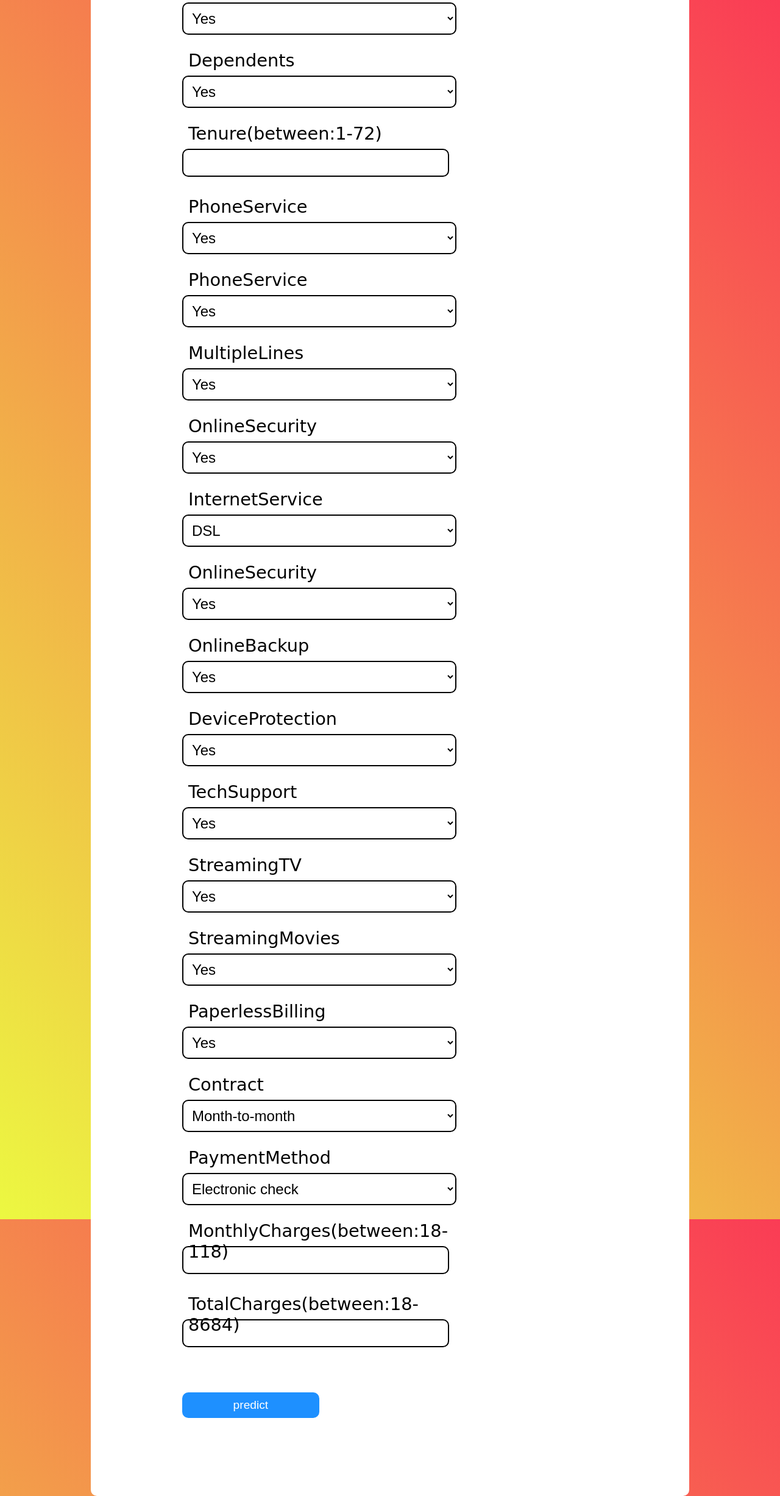
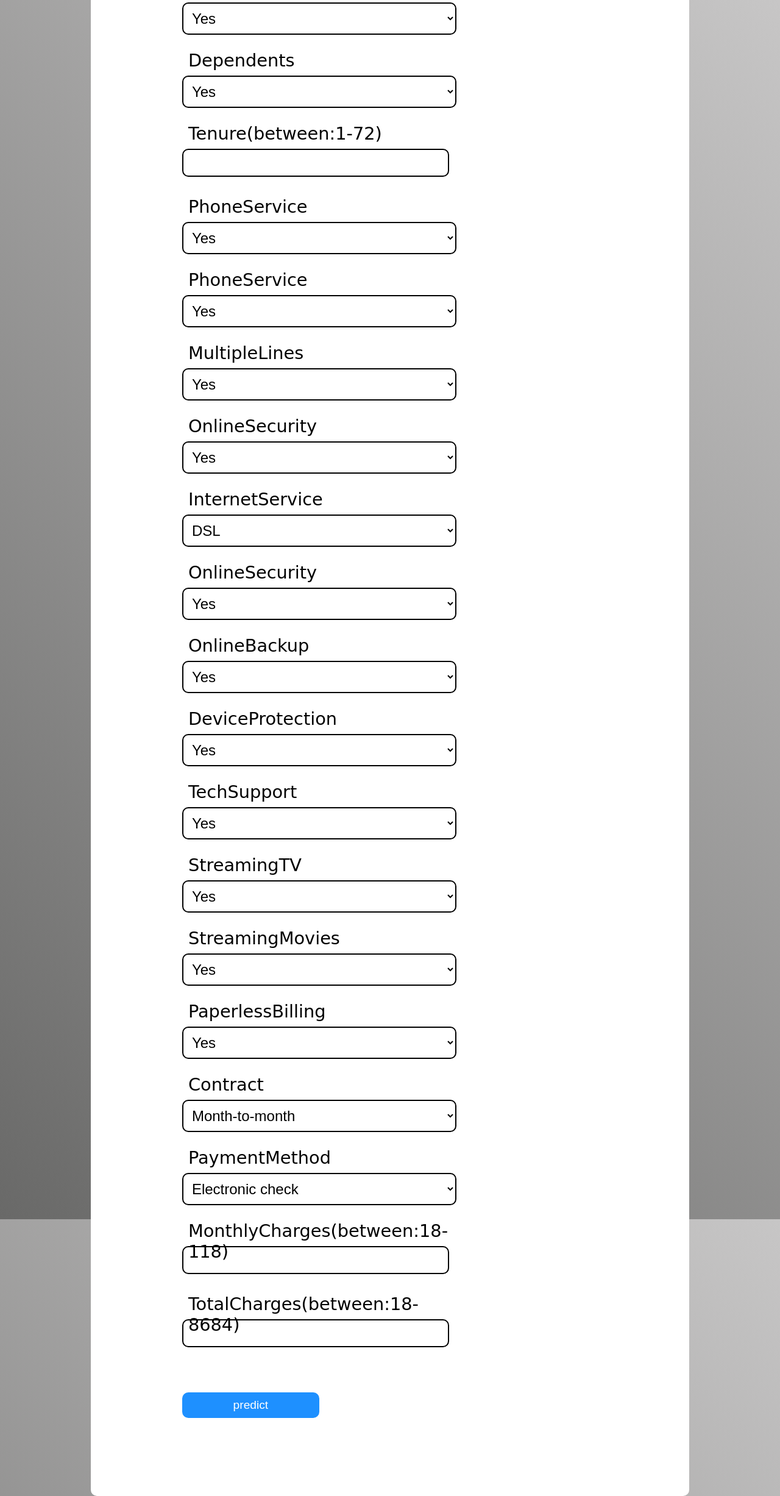
Before and after one commit to roko123477/customer_telco_churn_prediction, a Flask app: page / in a window 1280 px wide. Shown: the whole page at 61% size. Run offline with Flask 2, Linux system fonts and the light colour scheme; some web fonts are replaced.

Commit message:
Update style.css

```diff
--- a/static/style.css
+++ b/static/style.css
@@ -7,7 +7,7 @@ body {
   justify-content: center;
   align-items: center;
   height: 250vh;
-  background: linear-gradient(45deg, rgb(236, 248, 65), rgb(250, 60, 85));
+  background: linear-gradient(45deg, rgb(105, 105, 104), rgb(199, 198, 198));
   font-family: "Sansita Swashed", cursive;
 }
 .center {
```
